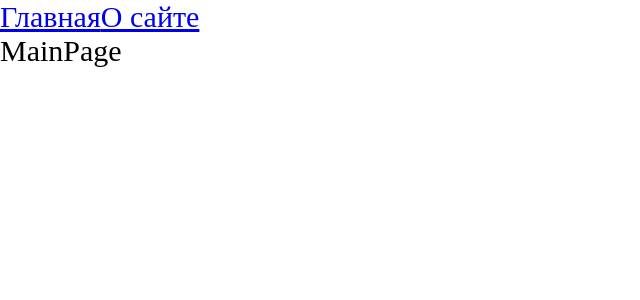
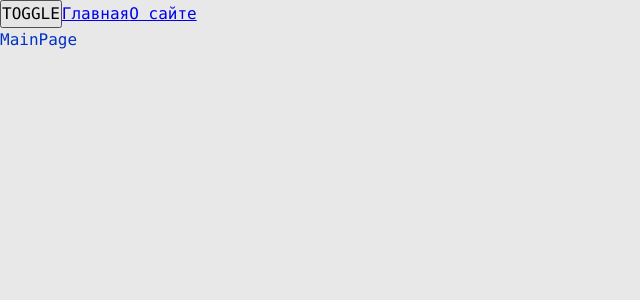
Before and after one commit to alexander962/advanced-frontend, a React app: page / in a window 1280 px wide. Shown: the top 300 px of the page, without its empty margins (0-640 px from the left). Built offline with nearby package versions, Linux system fonts and the light colour scheme.

Commit message:
add themes

```diff
--- a/src/App.tsx
+++ b/src/App.tsx
@@ -1,16 +1,20 @@
-import { FC, Suspense } from "react";
+import { FC, Suspense, useContext, useState } from "react";
 import { Link, Route, Routes } from "react-router-dom";
-import "./index.scss";
 import { AboutPageAsync } from "./pages/AboutPage/AboutPage.async";
 import { MainPageAsync } from "./pages/MainPage/MainPage.async";
+import "./styles/index.scss";
+import { Theme, ThemeContext } from "./theme/ThemeContext";
+import { useTheme } from "./theme/useTheme";
 
 interface Props {
   className?: string;
 }
 
 export const App: FC<Props> = ({ className }) => {
+  const { theme, toggleTheme } = useTheme();
   return (
-    <div className="app">
+    <div className={`app ${theme}`}>
+      <button onClick={toggleTheme}>TOGGLE</button>
       <Link to={"/"}>Главная</Link>
       <Link to={"/about"}>О сайте</Link>
       <Suspense fallback={<div>loading...</div>}>
--- a/src/index.scss
+++ /dev/null
@@ -1,9 +0,0 @@
-* {
-  margin: 0;
-  padding: 0;
-  box-sizing: border-box;
-}
-
-.app {
-  font-size: 30px;
-}
--- a/src/index.tsx
+++ b/src/index.tsx
@@ -1,10 +1,13 @@
 import { render } from "react-dom";
 import { App } from "./App";
 import { BrowserRouter } from "react-router-dom";
+import ThemeProvider from "./theme/ThemeProvider";
 
 render(
   <BrowserRouter>
-    <App />
+    <ThemeProvider>
+      <App />
+    </ThemeProvider>
   </BrowserRouter>,
   document.getElementById("root"),
 );
--- /dev/null
+++ b/src/styles/index.scss
@@ -0,0 +1,13 @@
+@import "reset";
+@import "variables/global";
+@import "themes/normal";
+@import "themes/dark";
+
+.app {
+  font: var(--font-m);
+
+  background: var(--bg-color);
+  color: var(--primary-color);
+
+  min-height: 100vh;
+}
--- /dev/null
+++ b/src/styles/reset.scss
@@ -0,0 +1,13 @@
+* {
+  margin: 0;
+  padding: 0;
+  box-sizing: border-box;
+}
+
+input,
+button,
+textarea,
+select {
+  margin: 0;
+  font: inherit;
+}
--- /dev/null
+++ b/src/styles/themes/dark.scss
@@ -0,0 +1,6 @@
+.app.dark {
+  --bg-color: #090949;
+
+  --primary-color: #049604;
+  --secondary-color: #04ff04;
+}
--- /dev/null
+++ b/src/styles/themes/normal.scss
@@ -0,0 +1,6 @@
+.app.light {
+  --bg-color: #e8e8e8;
+
+  --primary-color: #0232c2;
+  --secondary-color: #0449e0;
+}
--- /dev/null
+++ b/src/styles/variables/global.scss
@@ -0,0 +1,11 @@
+:root {
+  --font-family-main: Consolas, "Time New Roman", Serif;
+
+  --font-size-m: 16px;
+  --font-line-m: 24px;
+  --font-m: var(--font-size-m) / var(--font-line-m) var(--font-family-main);
+
+  --font-size-l: 24px;
+  --font-line-l: 32px;
+  --font-l: var(--font-size-l) / var(--font-line-l) var(--font-family-main);
+}
--- /dev/null
+++ b/src/theme/ThemeContext.ts
@@ -0,0 +1,15 @@
+import { createContext } from "react";
+
+export enum Theme {
+  DARK = "dark",
+  LIGHT = "light",
+}
+
+export interface ThemeContextProps {
+  theme?: Theme;
+  setTheme?: (theme: Theme) => void;
+}
+
+export const ThemeContext = createContext<ThemeContextProps>({});
+
+export const LOCAL_STORAGE_THEME_KEY = "theme";
--- /dev/null
+++ b/src/theme/ThemeProvider.tsx
@@ -0,0 +1,25 @@
+import React, { useMemo, useState, FC } from "react";
+import { LOCAL_STORAGE_THEME_KEY, Theme, ThemeContext } from "./ThemeContext";
+
+const defaultTheme =
+  (localStorage.getItem(LOCAL_STORAGE_THEME_KEY) as Theme) || Theme.LIGHT;
+
+const ThemeProvider: FC = ({ children }) => {
+  const [theme, setTheme] = useState<Theme>(defaultTheme);
+
+  const defaultProps = useMemo(
+    () => ({
+      theme: theme,
+      setTheme: setTheme,
+    }),
+    [theme],
+  );
+
+  return (
+    <ThemeContext.Provider value={defaultProps}>
+      {children}
+    </ThemeContext.Provider>
+  );
+};
+
+export default ThemeProvider;
--- /dev/null
+++ b/src/theme/useTheme.ts
@@ -0,0 +1,19 @@
+import { LOCAL_STORAGE_THEME_KEY, Theme, ThemeContext } from "./ThemeContext";
+import { useContext } from "react";
+
+interface UseThemeResult {
+  toggleTheme: () => void;
+  theme: Theme;
+}
+
+export function useTheme(): UseThemeResult {
+  const { theme, setTheme } = useContext(ThemeContext);
+
+  const toggleTheme = () => {
+    const newTheme = theme === Theme.DARK ? Theme.LIGHT : Theme.DARK;
+    setTheme(newTheme);
+    localStorage.setItem(LOCAL_STORAGE_THEME_KEY, newTheme);
+  };
+
+  return { theme, toggleTheme };
+}
```
